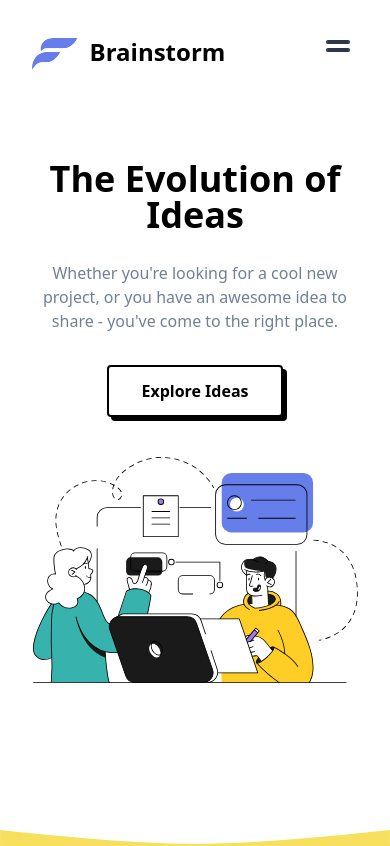
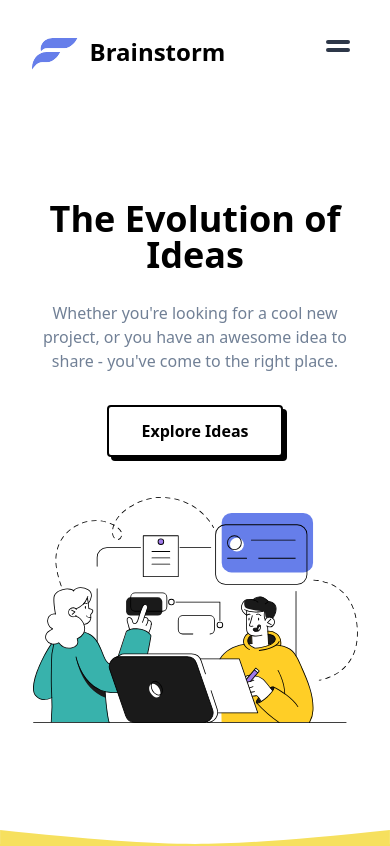
Before and after one commit to GoldinGuy/Ideastorm, a React (Create React App) app in the folder client/: page /ideas/ in a window 390 px wide. Shown: the top 846 px of the page. Built offline with nearby package versions, Linux system fonts and the light colour scheme.

Commit message:
fix css overflow horizontal on home screen

```diff
--- a/client/src/pages/home_page.jsx
+++ b/client/src/pages/home_page.jsx
@@ -4,13 +4,13 @@ import { Link } from "react-router-dom";
 class HomePage extends Component {
 	render() {
 		return (
-			<div>
+			<div className="overflow-hidden">
 				{/*  HERO SECTION */}
 				<div className="relative items-center justify-center w-full w-screen h-screen">
 					<div className="container flex flex-col items-center justify-center h-full max-w-6xl pl-0 mx-auto -mt-24 sm:pl-8 xl:pl-0 md:flex-row md:justify-between">
 						<div className="flex flex-col items-center w-5/6 md:items-start sm:w-1/2 lg:w-3/8 lg:mt-10">
 							<div className="relative">
-								<h1 className="relative mb-4 text-4xl font-black leading-none text-center text-black lg:text-5xl xl:text-6xl md:text-left">
+								<h1 className="relative mb-4 text-4xl font-black leading-none text-center text-black lg:text-5xl xl:text-6xl md:text-left sm:mt-0 mt-20">
 									The Evolution of Ideas
 								</h1>
 								<svg
```
